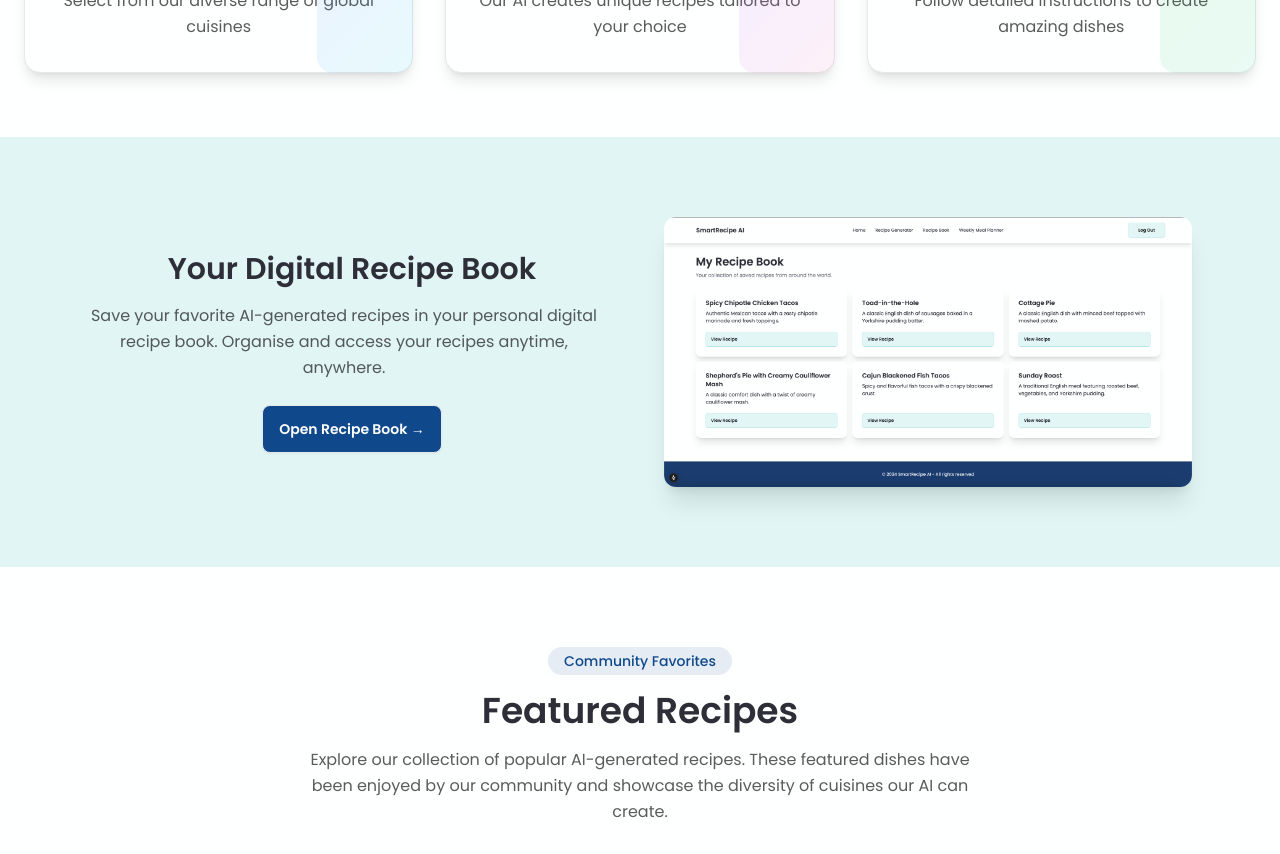
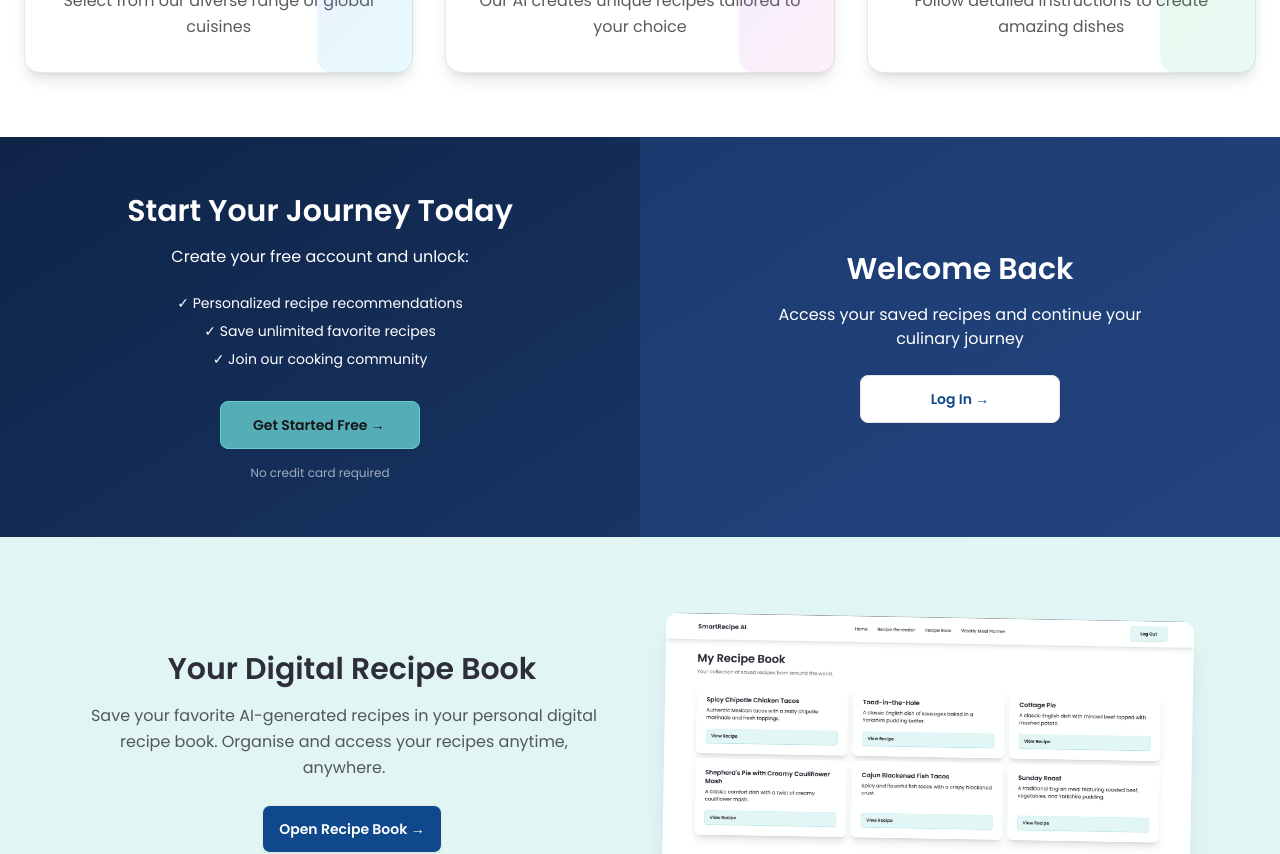
Before and after one commit to LukeAndrewColeman/ai-recipe-app, a Next.js app: page / in a window 1280 px wide. Shown: the part 1220-2074 px from the top of the page. Built offline with nearby package versions, Linux system fonts and the light colour scheme; no server answers.

Commit message:
small design tweaks

```diff
--- a/app/page.js
+++ b/app/page.js
@@ -61,6 +61,81 @@ export default function Home() {
 
       <HowItWorks steps={steps} />
 
+      {/* Split Authentication CTA Section */}
+      <div className='grid grid-cols-1 md:grid-cols-2 min-h-[400px]'>
+        {/* Register Block */}
+        <motion.div
+          initial={{ opacity: 0, x: -20 }}
+          whileInView={{ opacity: 1, x: 0 }}
+          transition={{ duration: 0.5 }}
+          className='bg-[#0F2447] p-12 flex flex-col items-center justify-center text-center relative overflow-hidden'
+        >
+          <div className='absolute inset-0 bg-gradient-to-br from-[#0F2447] to-[#1B3B6F] opacity-70'></div>
+          <div className='relative z-10'>
+            <h2 className='text-2xl md:text-3xl font-bold text-white mb-4'>
+              Start Your Journey Today
+            </h2>
+            <p className='text-white mb-6 max-w-sm mx-auto'>
+              Create your free account and unlock:
+            </p>
+            <ul className='text-white mb-8 space-y-2 text-sm'>
+              <li>✓ Personalized recipe recommendations</li>
+              <li>✓ Save unlimited favorite recipes</li>
+              <li>✓ Join our cooking community</li>
+            </ul>
+            <motion.div
+              className='origin-center inline-block'
+              initial={{ opacity: 0, y: 20 }}
+              whileInView={{ opacity: 1, y: 0 }}
+              transition={{ duration: 0.5 }}
+              whileHover={{ scale: 1.05, rotate: 2, origin: 'center' }}
+            >
+              <Link
+                href='/auth/signup'
+                className='btn bg-secondary/80 border border-secondary hover:border-secondary hover:bg-secondary/40 normal-case flex items-center justify-start gap-2 px-8 transition-all text-center min-w-[200px]'
+              >
+                Get Started Free →
+              </Link>
+            </motion.div>
+            <p className='text-white/60 text-xs mt-4'>
+              No credit card required
+            </p>
+          </div>
+        </motion.div>
+
+        {/* Login Block */}
+        <motion.div
+          initial={{ opacity: 0, x: 20 }}
+          whileInView={{ opacity: 1, x: 0 }}
+          transition={{ duration: 0.5 }}
+          className='bg-[#1B3B6F] p-12 flex flex-col items-center justify-center text-center relative overflow-hidden'
+        >
+          <div className='absolute inset-0 bg-gradient-to-br from-[#1B3B6F] to-[#2B4B8F] opacity-50'></div>
+          <div className='relative z-10'>
+            <h2 className='text-2xl md:text-3xl font-bold text-white mb-4'>
+              Welcome Back
+            </h2>
+            <p className='text-white mb-6 max-w-sm mx-auto'>
+              Access your saved recipes and continue your culinary journey
+            </p>
+            <motion.div
+              className='origin-center inline-block'
+              initial={{ opacity: 0, y: 20 }}
+              whileInView={{ opacity: 1, y: 0 }}
+              transition={{ duration: 0.5 }}
+              whileHover={{ scale: 1.05, rotate: 2, origin: 'center' }}
+            >
+              <Link
+                href='/auth/login'
+                className='btn bg-white text-primary hover:bg-white/90 normal-case px-8 min-w-[200px]'
+              >
+                Log In →
+              </Link>
+            </motion.div>
+          </div>
+        </motion.div>
+      </div>
+
       {/* Recipe Book Section */}
       <div className='bg-[#E1F5F5] py-20'>
         <div className='flex flex-col md:flex-row items-center justify-between max-w-6xl mx-auto px-6 gap-12'>
@@ -87,7 +162,7 @@ export default function Home() {
               </Link>
             </motion.div>
           </div>
-          <div className='flex-1'>
+          <div className='flex-1 row-auto rotate-1'>
             <div className='rounded-xl overflow-hidden shadow-xl'>
               <motion.div
                 initial={{ opacity: 0, y: 50 }}
@@ -108,7 +183,7 @@ export default function Home() {
       </div>
 
       {/* Featured Recipes Section */}
-      <div className='pt-20 relative overflow-hidden'>
+      {/* <div className='pt-20 relative overflow-hidden'>
         <div className='max-w-6xl mx-auto px-6 relative'>
           <div className='text-center mb-10'>
             <span className='inline-block px-4 py-1 rounded-full bg-primary/10 text-primary text-sm font-medium mb-4'>
@@ -188,7 +263,7 @@ export default function Home() {
             </motion.div>
           </div>
         </div>
-      </div>
+      </div> */}
 
       <div className='flex flex-col items-center text-center max-w-3xl mx-auto my-20 px-6'>
         <h2 className='text-3xl font-bold mb-4'>
```
